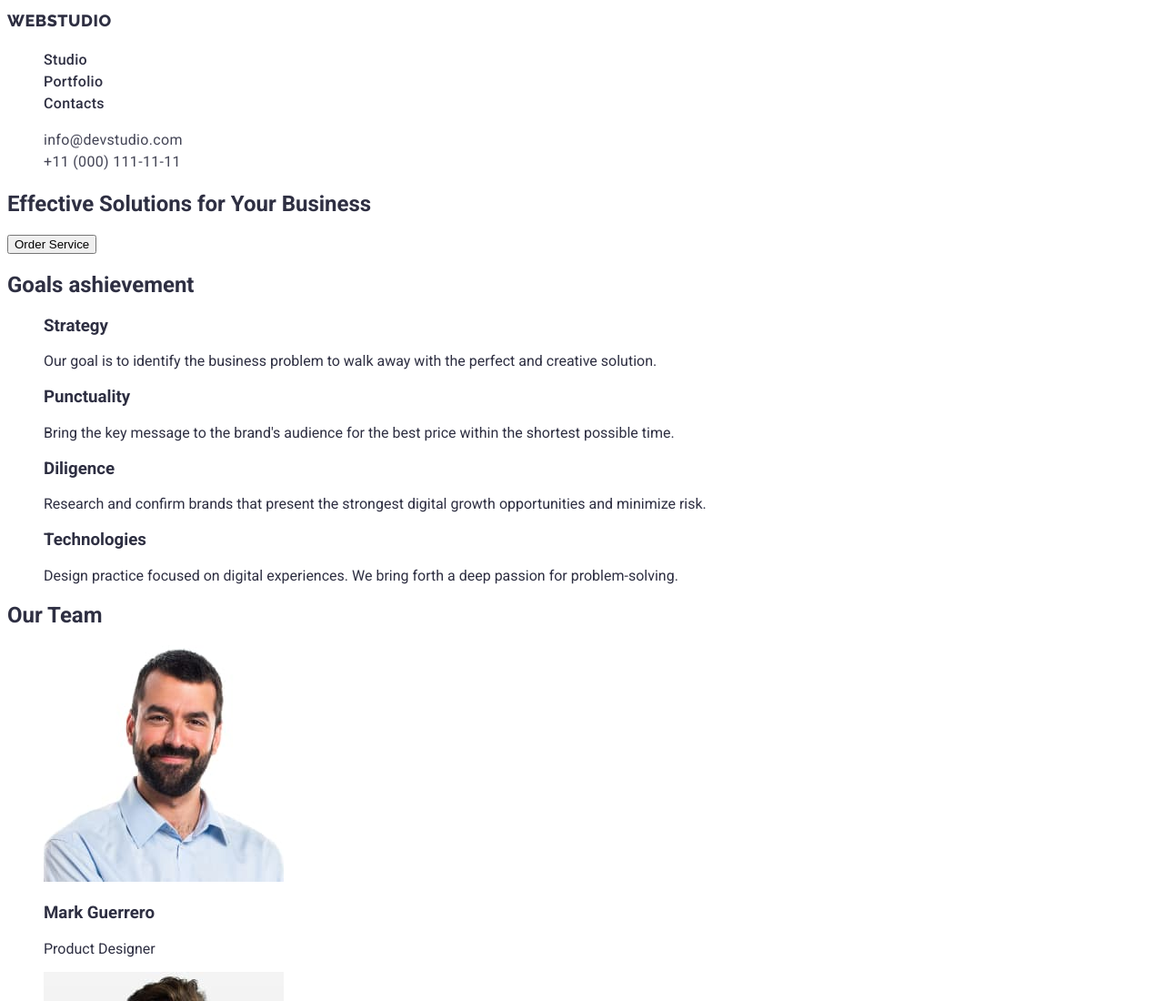
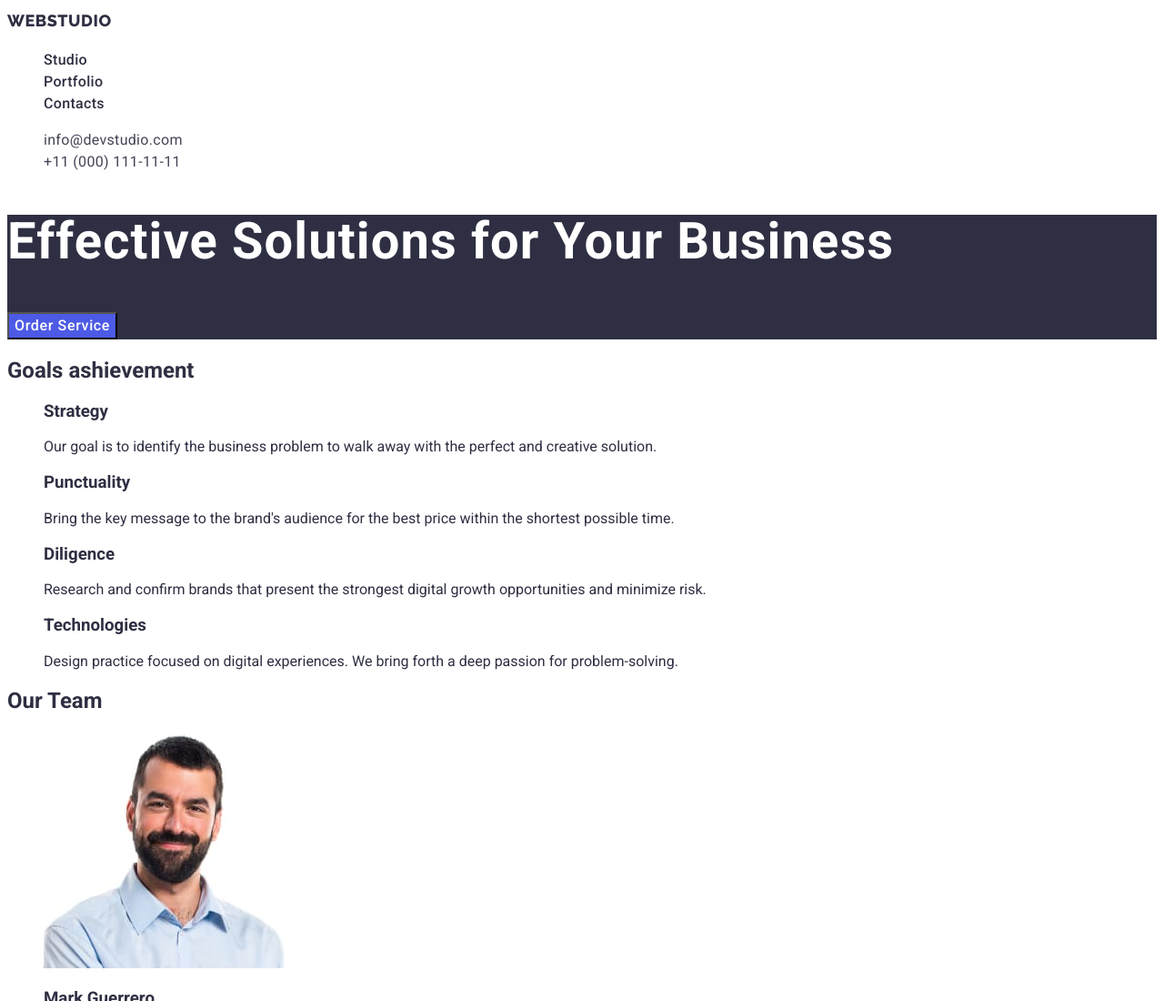
Before and after one commit to Valeria2262/goit-markup-hw-02, a plain HTML site: page index.html in a window 1280 px wide. Shown: the top 1100 px of the page at 91% size. Drawn offline with Linux system fonts and the light colour scheme.

Commit message:
Add hero section

```diff
--- a/css/styles.css
+++ b/css/styles.css
@@ -1,3 +1,5 @@
+/* Base */
+
 body {
   font-family: 'Roboto', sans-serif;
   color: #2e2f42;
@@ -11,6 +13,14 @@ a {
 ul {
   list-style-type: none;
 }
+
+button {
+  font-family: inherit;
+}
+/* END Base */
+
+
+/* Header */
 
 .logo {
   font-family: 'Raleway';sans-serif;
@@ -31,7 +41,8 @@ ul {
 
 }
 
-.nav-link:hover {
+.nav-link:hover,
+ .nav-link:focus {
   color: #404bbf;
   text-decoration: underline;
 }
@@ -52,3 +63,33 @@ ul {
 .nav-adress:hover {
   color: #404bbf;
 }
+/* END Header */
+
+/* Hero section */
+
+.hero-section {
+    background-color: #2E2F42;
+}
+
+.hero-title {
+color: #FFF;
+font-size: 56px;
+font-weight: 700;
+line-height: 1.071; /* 107.143% */
+letter-spacing: 0.02em;
+}
+
+.hero-button {
+color:#FFF ;
+font-size: 16px;
+font-weight: 500;
+line-height: 1.5; /* 150% */
+letter-spacing: 0.04em;
+background-color: #4D5AE5;
+}
+
+.hero-button:hover {
+ background-color: #404bbf;
+}
+
+/* END Hero section */
--- a/index.html
+++ b/index.html
@@ -50,10 +50,10 @@
     </header>
 
     <main>
-      <!--Section effect-->
-      <section>
-        <h1>Effective Solutions for Your Business</h1>
-        <button type="button">Order Service</button>
+      <!--Hero Section -->
+      <section class="hero-section">
+        <h1 class="hero-title">Effective Solutions for Your Business</h1>
+        <button class="hero-button" type="button">Order Service</button>
       </section>
 
       <!--Section advantages-->
```
